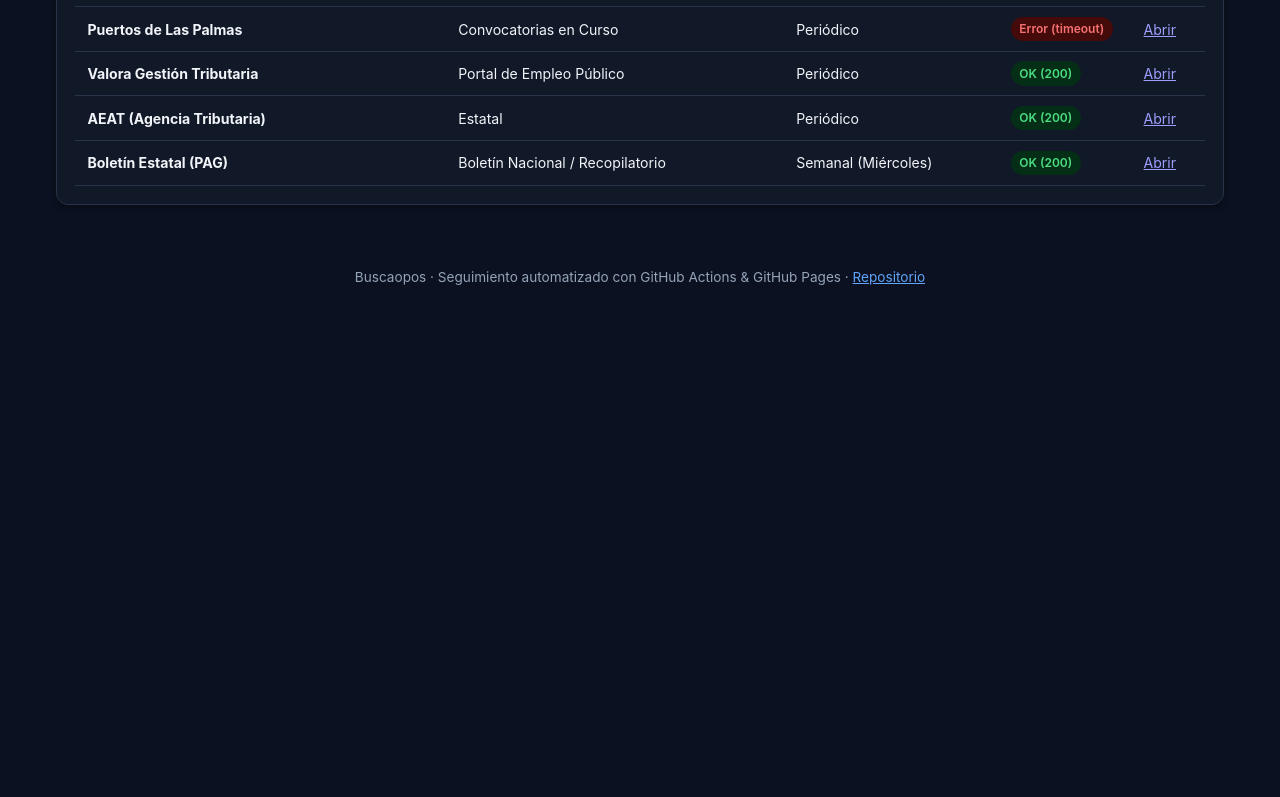
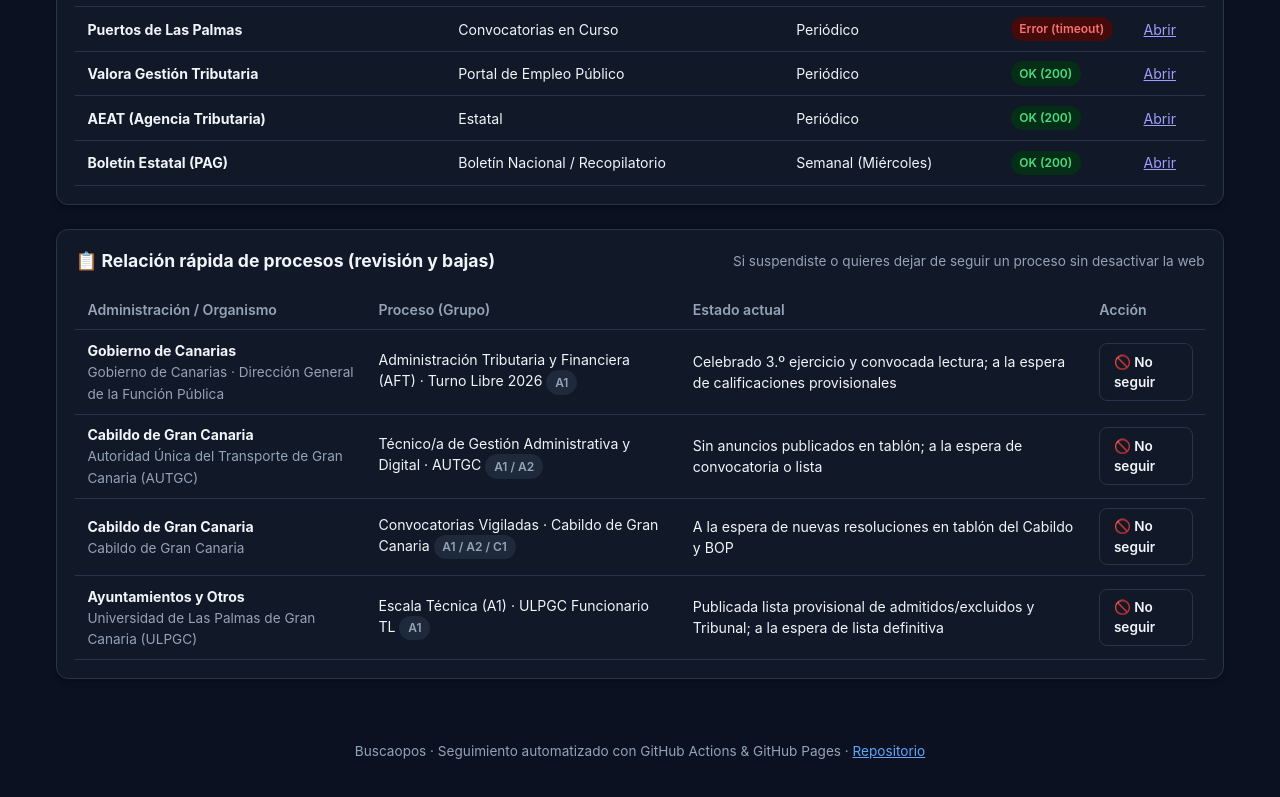
Before and after one commit to ozonito/buscaopos, a plain HTML site: page docs/index.html in a window 1280 px wide. Shown: the part 3246-4043 px from the top of the page. Before the commit the page ends 3587 px from the top, so only its background shows below. Drawn offline with Linux system fonts and the light colour scheme.

Commit message:
feat(ui): añadir relación rápida de procesos al final para revisión y bajas

```diff
--- a/docs/app.js
+++ b/docs/app.js
@@ -229,6 +229,35 @@ function renderFuentes(fuentes) {
     .join("");
 }
 
+function buildStopTrackingUrl(p) {
+  const title = encodeURIComponent(`[Baja de proceso] Dejar de seguir: ${p.titulo}`);
+  const body = encodeURIComponent(
+    `### Proceso a excluir del seguimiento\n- **ID**: \`${p.id}\`\n- **Organismo**: ${p.organismo}\n- **Portal**: ${p.url_portal}\n\n### Motivo\n- [ ] Examen suspendido / no presentado\n- [ ] Proceso finalizado / otro motivo\n\n*(Nota: mantener la web activa en \`webs.md\` para futuras convocatorias).*`
+  );
+  return `${REPO_URL}/issues/new?labels=training-feedback&title=${title}&body=${body}`;
+}
+
+function renderResumenProcesos(procesos) {
+  const tbody = document.getElementById("resumen-procesos-tbody");
+  if (!tbody) return;
+  if (!procesos || !procesos.length) {
+    tbody.innerHTML = `<tr><td colspan="4" class="muted">No hay procesos activos registrados.</td></tr>`;
+    return;
+  }
+  tbody.innerHTML = procesos
+    .map(
+      (p) => `
+      <tr>
+        <td><strong>${escapeHtml(p.administracion)}</strong><br><span class="muted">${escapeHtml(p.organismo)}</span></td>
+        <td>${escapeHtml(p.titulo)} <span class="badge badge-muted">${escapeHtml(p.grupo)}</span></td>
+        <td>${escapeHtml(p.estado)}</td>
+        <td><a class="btn btn-outline" href="${buildStopTrackingUrl(p)}" target="_blank" rel="noopener">🚫 No seguir</a></td>
+      </tr>
+    `
+    )
+    .join("");
+}
+
 async function init() {
   initTheme();
   document.getElementById("modal-close").addEventListener("click", () => {
@@ -247,6 +276,7 @@ async function init() {
     renderProcesos();
     renderNovedades(dashboardData.novedades);
     renderFuentes(dashboardData.fuentes);
+    renderResumenProcesos(dashboardData.procesos);
   } catch (err) {
     document.getElementById("procesos-container").innerHTML =
       `<div class="panel"><p class="muted">Error cargando data/dashboard.json: ${escapeHtml(err.message)}</p></div>`;
--- a/docs/index.html
+++ b/docs/index.html
@@ -113,6 +113,27 @@
         </table>
       </div>
     </section>
+
+    <!-- Relación breve y concisa de procesos para revisión y bajas -->
+    <section class="panel" aria-label="Relación rápida de procesos">
+      <div class="panel-header">
+        <h2>📋 Relación rápida de procesos (revisión y bajas)</h2>
+        <span class="muted">Si suspendiste o quieres dejar de seguir un proceso sin desactivar la web</span>
+      </div>
+      <div class="table-wrap">
+        <table class="sources-table">
+          <thead>
+            <tr>
+              <th>Administración / Organismo</th>
+              <th>Proceso (Grupo)</th>
+              <th>Estado actual</th>
+              <th>Acción</th>
+            </tr>
+          </thead>
+          <tbody id="resumen-procesos-tbody"></tbody>
+        </table>
+      </div>
+    </section>
   </main>
 
   <!-- Modal de detalle de proceso -->
```
Also changed, not shown: 1 other file.
